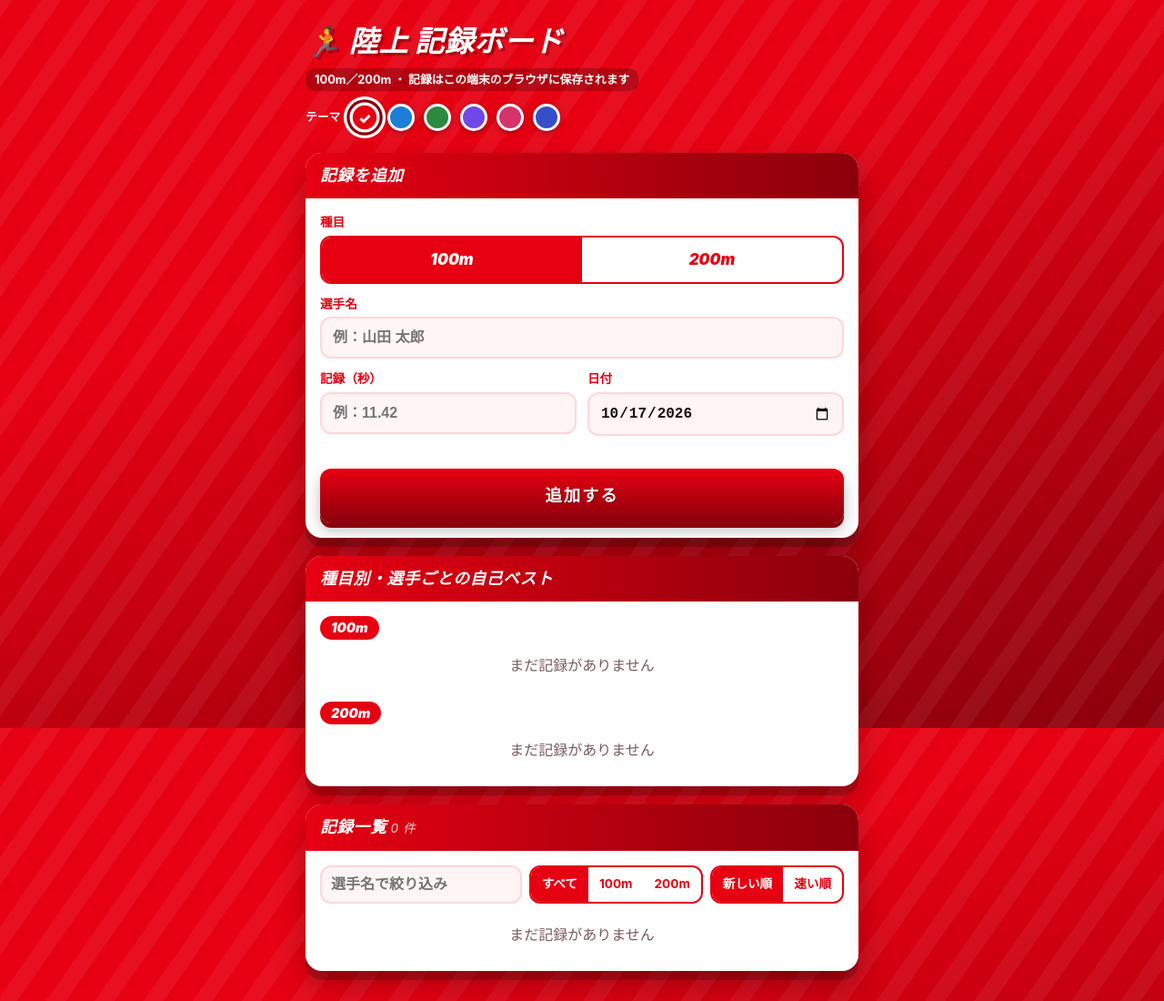
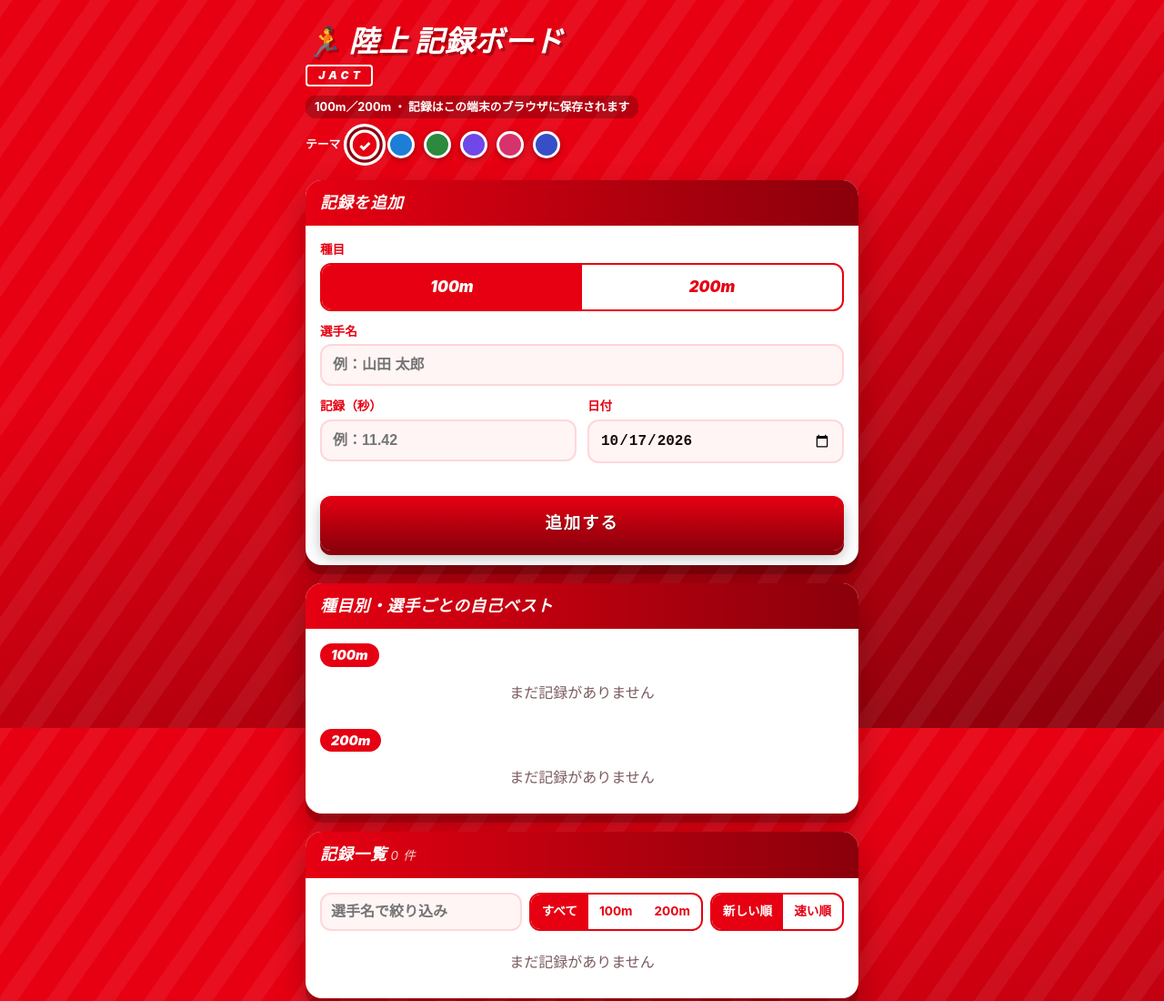
Before and after one commit to yokotaka21-cmyk/jact-record-board, a plain HTML site: page index.html in a window 1280 px wide. Shown: the top 1100 px of the page at 91% size. Drawn offline with Linux system fonts and the light colour scheme.

Commit message:
タイトルの下に JACT のロゴ文字を追加
Co-Authored-By: Claude Opus 5.5 <noreply@anthropic.com>

```diff
--- a/index.html
+++ b/index.html
@@ -71,8 +71,15 @@
     letter-spacing: .02em; line-height: 1.15;
     text-shadow: 3px 3px 0 rgba(0,0,0,.25);
   }
+  .logo {
+    width: fit-content;
+    margin-top: 6px; padding: 1px 8px;
+    font-size: .75rem; font-weight: 900; font-style: italic;
+    letter-spacing: .35em; text-indent: .35em; /* 字間を左右均等に */
+    border: 2px solid #fff; border-radius: 4px;
+  }
   header p {
-    display: inline-block;
+    display: block; width: fit-content;
     margin: 10px 0 0; padding: 3px 10px;
     font-size: .8rem; font-weight: 700;
     background: rgba(0,0,0,.22); border-radius: 10px;
@@ -210,6 +217,7 @@
 <body>
 <header>
   <h1>🏃 陸上 記録ボード</h1>
+  <div class="logo" aria-label="JACT">JACT</div>
   <p>100m／200m ・ 記録はこの端末のブラウザに保存されます</p>
   <div class="themes" role="group" aria-label="テーマカラー">
     <span>テーマ</span>
```
